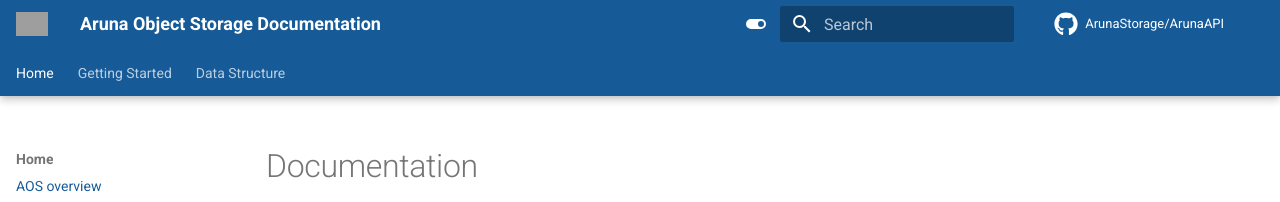
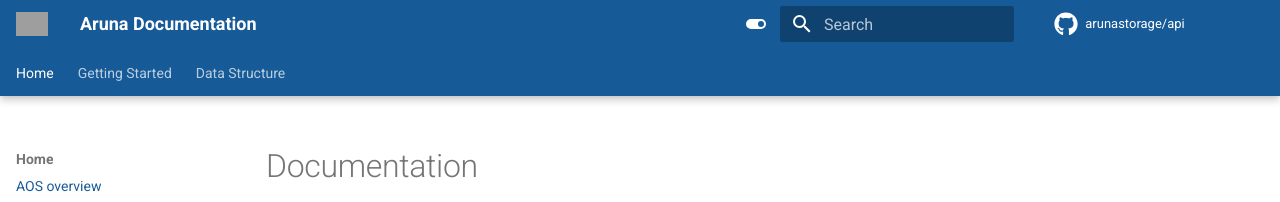
Before and after one commit to ArunaStorage/documentation, an MkDocs documentation site: the page built from docs/index.md, in a window 1280 px wide. Shown: the top 202 px of the page. Built offline with MkDocs 1.6.1 and Material for MkDocs 9.7.7, drawn with Linux system fonts in a browser that asks for light colours; comment, search, counter and statistics services are not loaded; the version menu is left out; grey boxes are pictures that could not be loaded.

```diff
--- a/mkdocs.yaml
+++ b/mkdocs.yaml
@@ -1,8 +1,8 @@
-site_name: Aruna Object Storage Documentation
-site_url: https://ArunaStorage.github.io/Documentation
+site_name: Aruna Documentation
+site_url: https://ArunaStorage.github.io/documentation
 
-repo_name: 'ArunaStorage/ArunaAPI'
-repo_url: 'https://github.com/ArunaStorage/ArunaAPI'
+repo_name: 'arunastorage/api'
+repo_url: 'https://github.com/ArunaStorage/api'
 
 docs_dir: docs/
 
```
